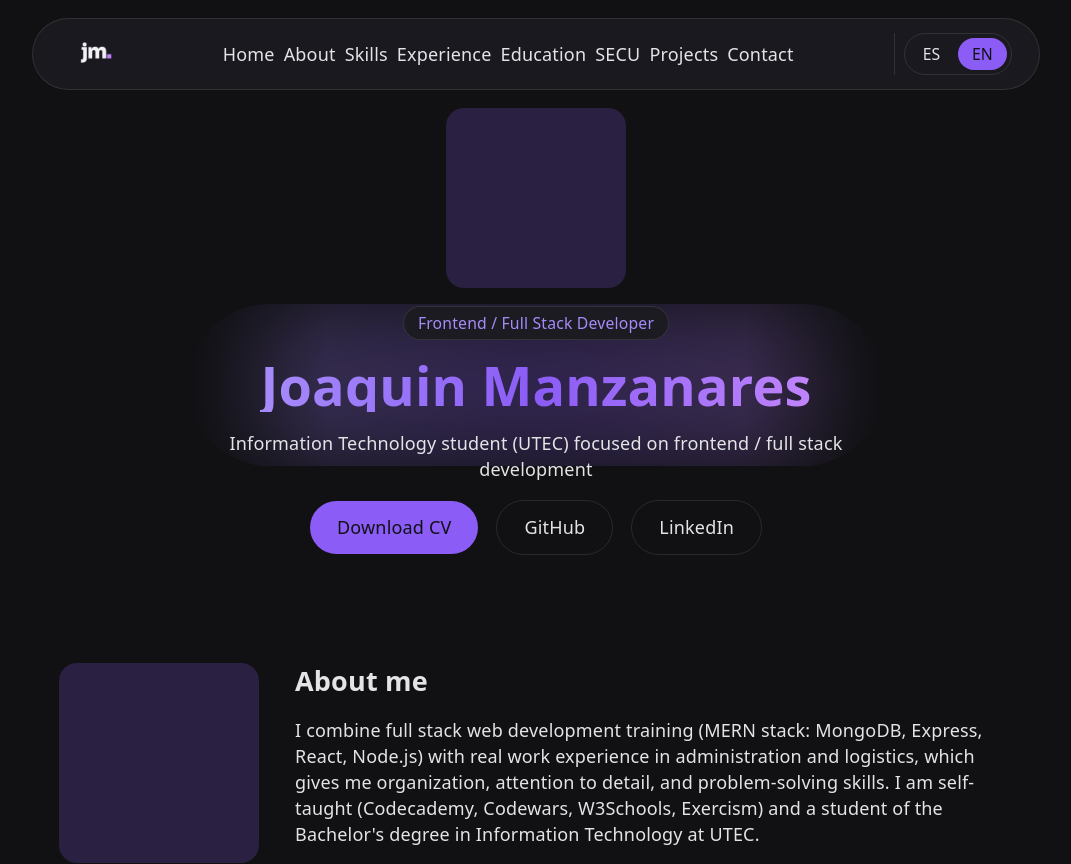
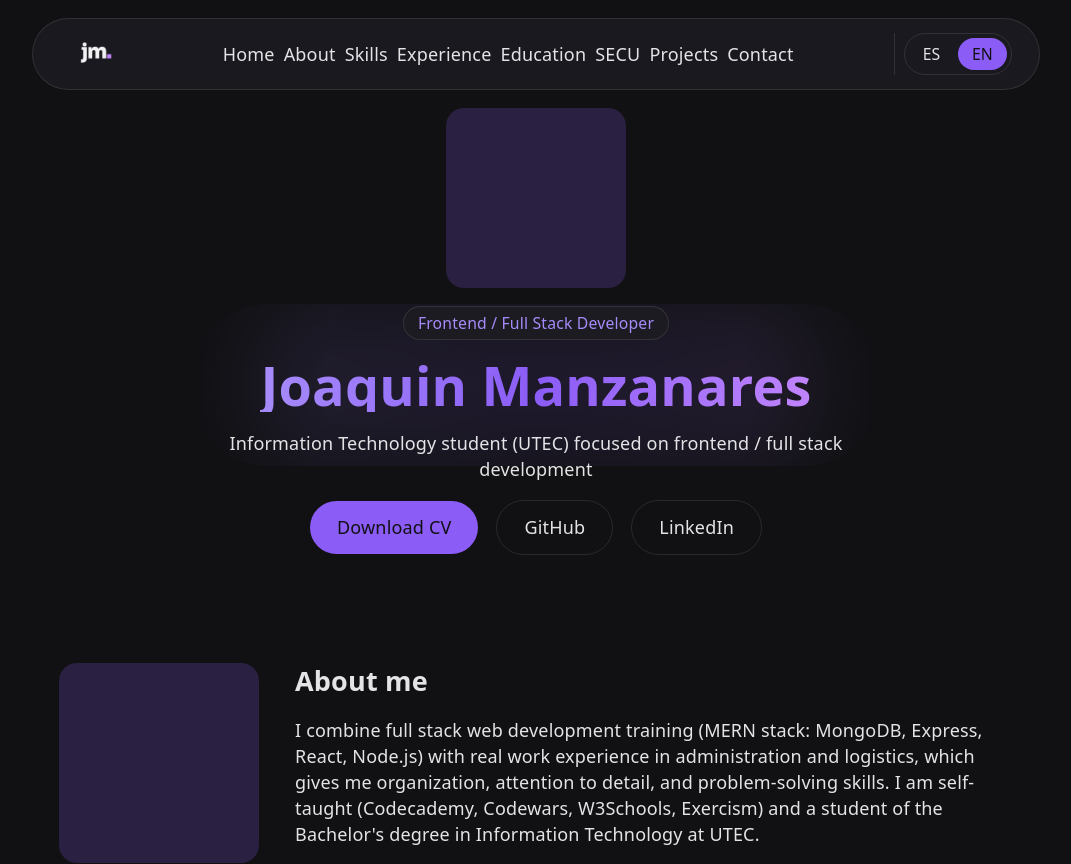
Before and after one commit to JoaquinManz/JoaquinManz.github.io, a React (Vite) app: page / in a window 1280 px wide. Shown: the top 864 px of the page, without its empty margins (104-1175 px from the left). Built offline with nearby package versions, Linux system fonts and the light colour scheme.

Commit message:
fix(hero): tone down name glow to a subtle accent
Full-section glow and 25% opacity were both too prominent per
feedback. Keep the glow scoped to the name only, at 10% opacity, so
it reads as a subtle ambient touch instead of a visual centerpiece.

```diff
--- a/src/components/Hero.tsx
+++ b/src/components/Hero.tsx
@@ -22,7 +22,7 @@ export function Hero({ data }: { data: HeroData }) {
       <div className="relative">
         <div
           aria-hidden="true"
-          className="absolute -inset-x-2 -inset-y-6 -z-10 rounded-full bg-gradient-to-r from-accent-fg via-accent to-accent-glow opacity-25 blur-lg sm:-inset-x-8 sm:-inset-y-8 sm:blur-xl lg:-inset-x-16 lg:-inset-y-12 lg:blur-2xl"
+          className="absolute -inset-x-2 -inset-y-6 -z-10 rounded-full bg-gradient-to-r from-accent-fg via-accent to-accent-glow opacity-10 blur-lg sm:-inset-x-8 sm:-inset-y-8 sm:blur-xl lg:-inset-x-16 lg:-inset-y-12 lg:blur-2xl"
           style={{
             maskImage: 'linear-gradient(to right, transparent, white 20%, white 80%, transparent)',
             WebkitMaskImage: 'linear-gradient(to right, transparent, white 20%, white 80%, transparent)',
```
